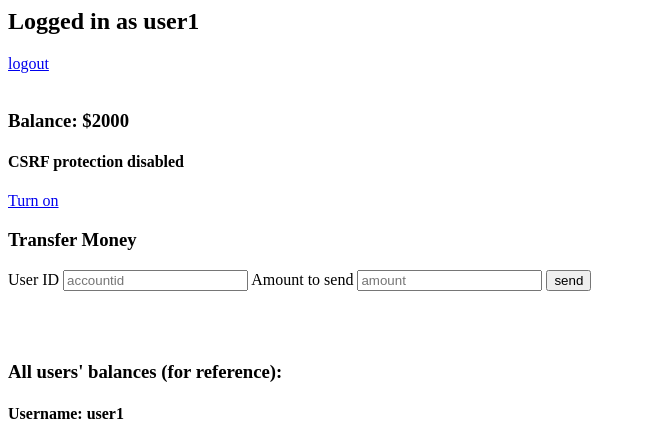
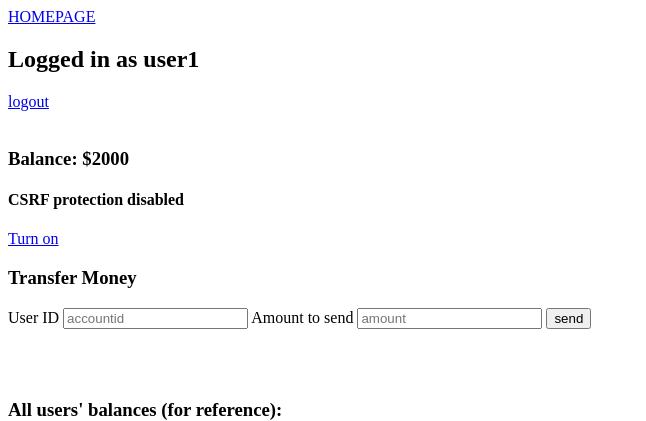
Before and after one commit to grgurcz/web2_lab_02, a Flask app: page /csrf_homepage in a window 1280 px wide. Shown: the top 421 px of the page, without its empty margins (0-646 px from the left). Run offline with Flask 2, Linux system fonts and the light colour scheme; a user stored in the database is signed in; some libraries are stand-ins or nearby versions.

Commit message:
Fixed initial app settings

```diff
--- a/server.py
+++ b/server.py
@@ -11,14 +11,15 @@ from flask_wtf.csrf import CSRFProtect
 
 
 app = Flask(__name__)
-app.config.update(
-    SECRET_KEY="random_secret_key"
-)
-
+csrf = CSRFProtect(app)
 login_manager = LoginManager()
 login_manager.init_app(app)
 
-csrf = CSRFProtect(app)
+app.config.update(
+    SECRET_KEY="random_secret_key",
+    WTF_CSRF_CHECK_DEFAULT=False
+)
+
 CSRF_PROTECTED = False
 
 comments = ["Random comment number 1", "Random comment number 2", "<script>alert('GOTCHA')</script>"]
--- a/templates/csrf_homepage.html
+++ b/templates/csrf_homepage.html
@@ -1,3 +1,4 @@
+<a href="/">HOMEPAGE</a>
 <h2>Logged in as {{username}}</h2>
 <a href="/logout">logout</a>
 
--- a/templates/login.html
+++ b/templates/login.html
@@ -5,6 +5,7 @@
         <title>lab02</title>
     </head>
     <body>
+        <a href="/">HOMEPAGE</a>
         <h1>CSRF example</h1>
         <h3>Log in here</h3>
         <form action='/login' method='POST' autocomplete="off">
```
